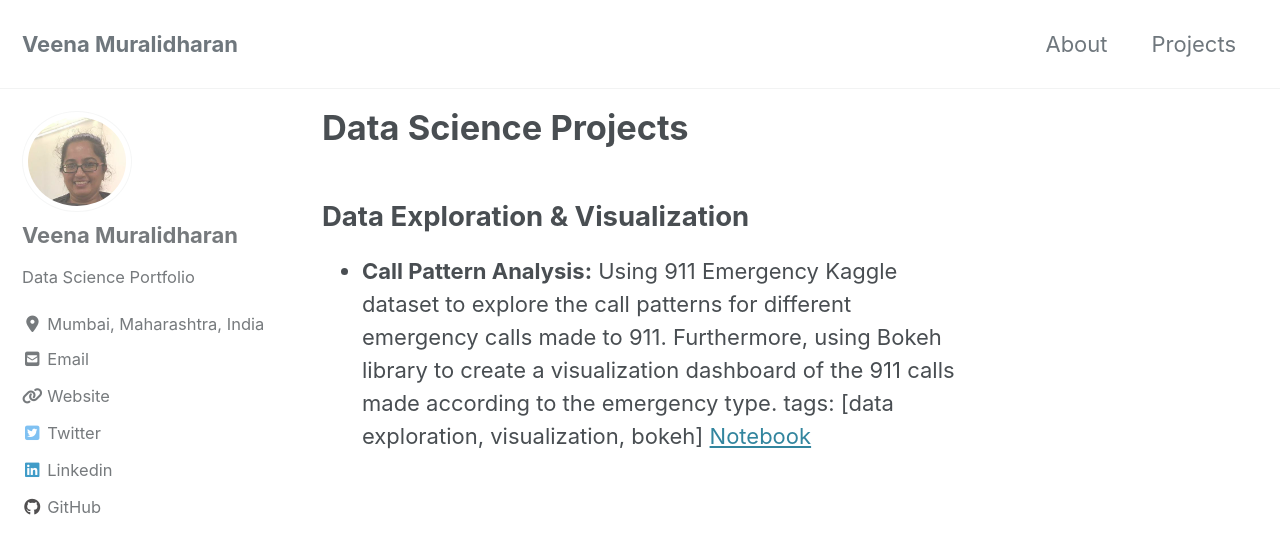
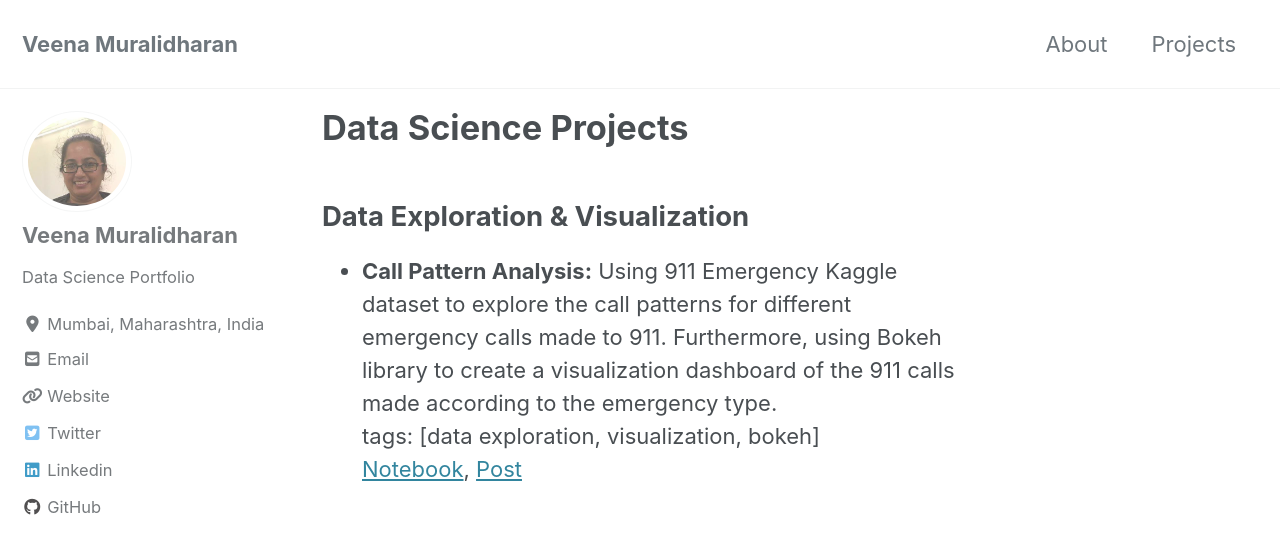
Before and after one commit to veena1486/veena1486.github.io, a Jekyll site: the page built from _pages/projects.md, in a window 1280 px wide and 900 px high. Shown: the top 554 px of the window. Built offline with Jekyll 4.4.1, drawn with Linux system fonts in a browser that asks for light colours; cached includes are drawn as plain includes; nearby versions of some CDN libraries.

Commit message:
Update projects.md

```diff
--- a/_pages/projects.md
+++ b/_pages/projects.md
@@ -7,6 +7,6 @@ author_profile: true
 
 ## Data Exploration & Visualization
 - **Call Pattern Analysis:**
-Using 911 Emergency Kaggle dataset to explore the call patterns for different emergency calls made to 911. Furthermore, using Bokeh library to create a visualization dashboard of the 911 calls made according to the emergency type.
-tags: [data exploration, visualization, bokeh]
-[Notebook](CrimeAnalysis/EDA_part1.ipynb)
+Using 911 Emergency Kaggle dataset to explore the call patterns for different emergency calls made to 911. Furthermore, using Bokeh library to create a visualization dashboard of the 911 calls made according to the emergency type.<br>
+tags: [data exploration, visualization, bokeh] <br>
+[Notebook](CrimeAnalysis/EDA_part1.ipynb), [Post](_posts/2019-11-15-911dataviz.md)
```
